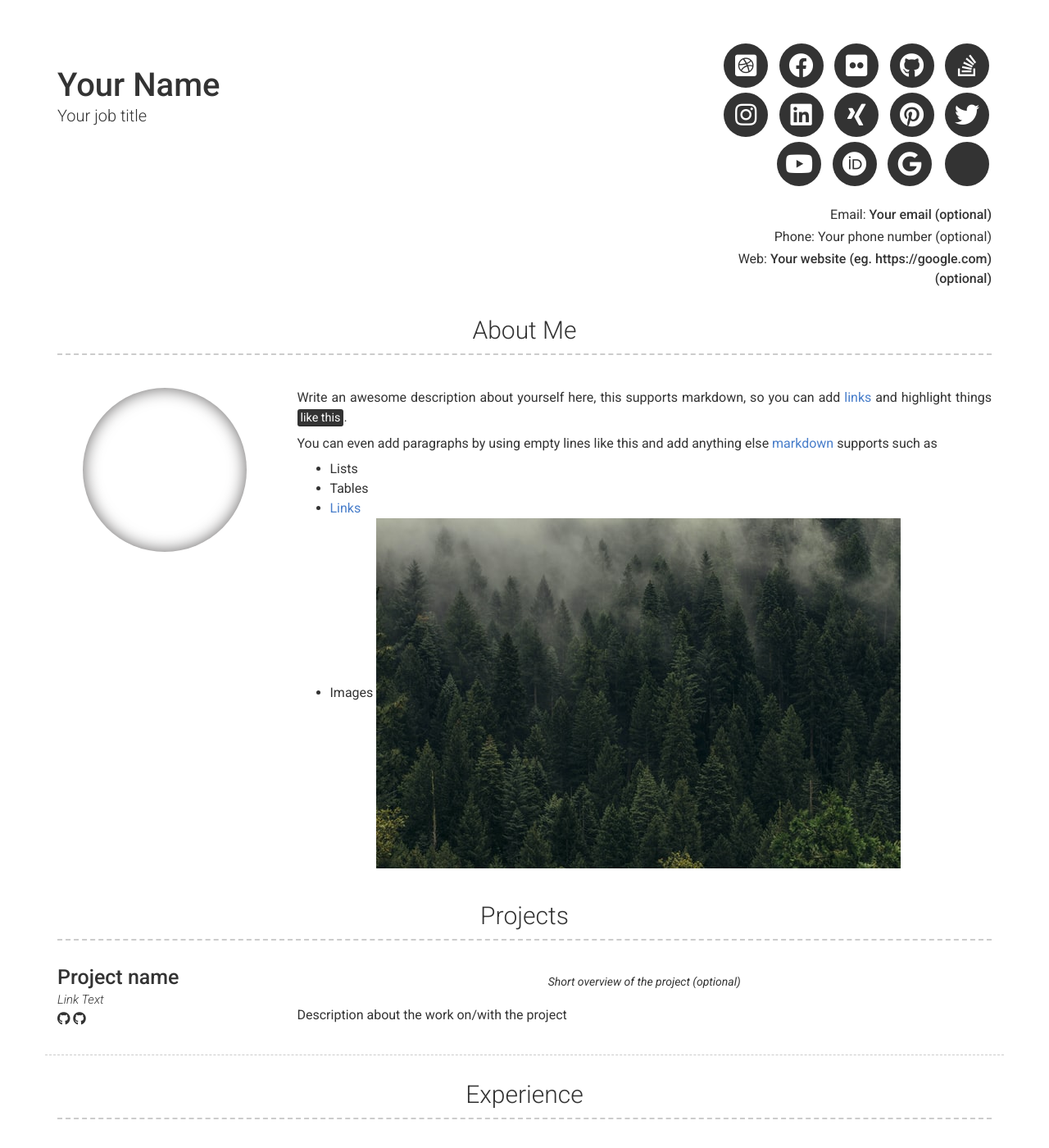
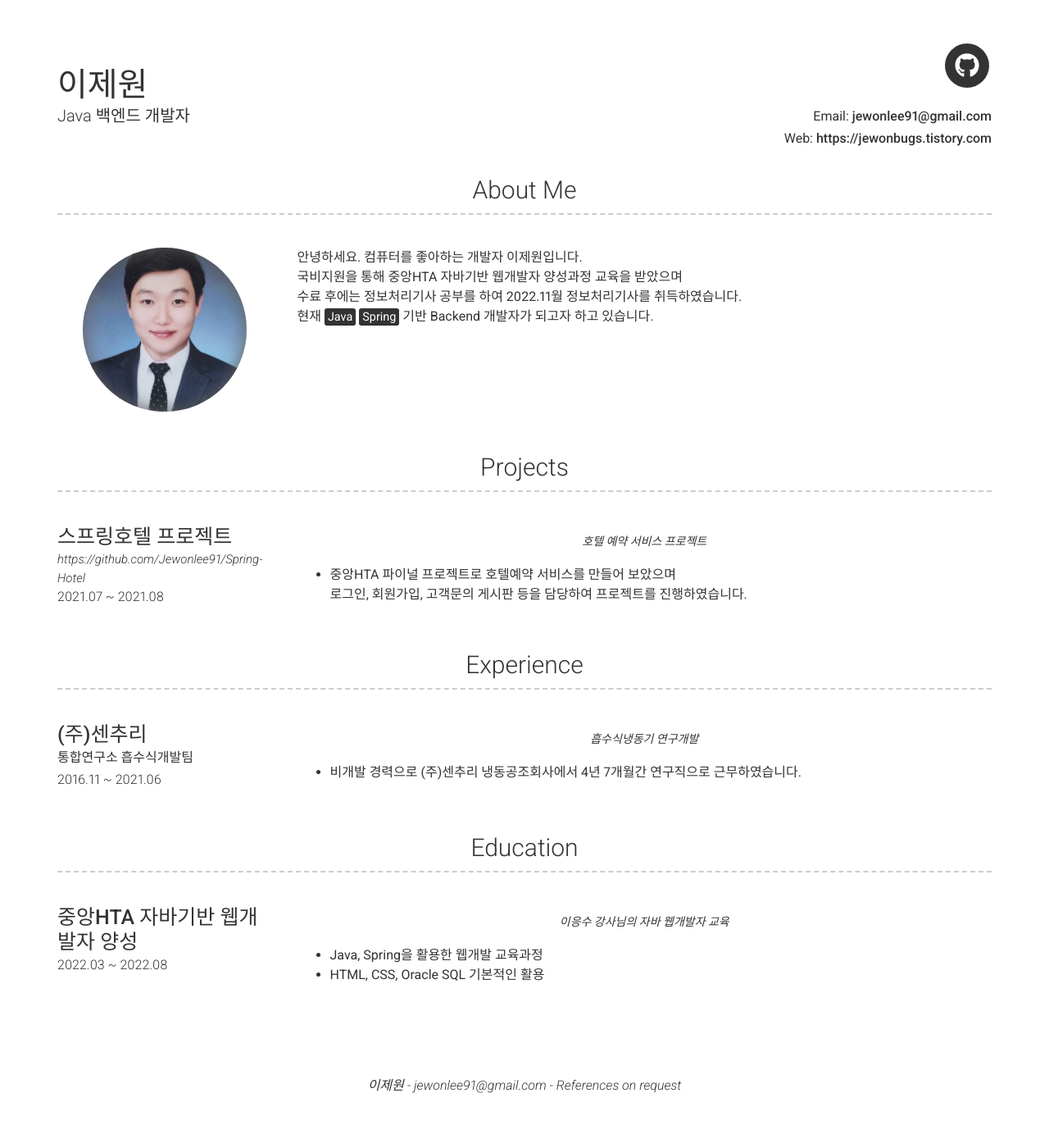
Before and after one commit to Jewonlee91/Jewonlee91.github.io, a Jekyll site: the page built from index.md, in a window 1280 px wide and 1400 px high. Shown: the whole window at 82% size. Built offline with Jekyll 4.4.1, drawn with Linux system fonts in a browser that asks for light colours; nearby versions of some CDN libraries; some of the changed text lies outside the part shown.

Commit message:
기본내용 작성

```diff
--- a/_config.yml
+++ b/_config.yml
@@ -1,43 +1,28 @@
 # Site
-repository: Git repository where your resume will be hosted, only required if you are hosting on GitHub (eg. sproogen/modern-resume-theme)
+repository: Jewonlee91/Jewonlee91.github.io
 # favicon: Directory of your favicon (eg. images/favicon.ico)(optional)
 
 # Content configuration version
-version: 2
+version: 0
 
 # Personal info
-name: Your Name
-title: Your job title
-email: Your email (optional)
+name: 이제원
+title: Java 백엔드 개발자
+email: jewonlee91@gmail.com
 # email_title: Email (Email title override)
-phone: Your phone number (optional)
-# phone_title: Phone (Phone title override)
-website: Your website (eg. https://google.com)(optional)
+website: https://jewonbugs.tistory.com
 # website_title: Web (Website title override)
 
 # Dark Mode (true/false/never)
 darkmode: false
 
 # Social links
-twitter_username: jekyllrb
-github_username:  jekyll
-stackoverflow_username: "00000001"
-dribbble_username: jekyll
-facebook_username: jekyll
-flickr_username: jekyll
-instagram_username: jekyll
-linkedin_username: jekyll
-xing_username: jekyll
-pinterest_username: jekyll
-youtube_username: jekyll
-orcid_username: 0000-0000-0000-0000
-googlescholar_username: D847cGsAAAAJ
-
+github_username:  jewonlee91
 # Additional icon links
-additional_links:
-- title: Link name
-  icon: Font Awesome brand icon name (eg. fab fa-twitter) (https://fontawesome.com/icons?d=gallery&s=brands&m=free)
-  url: Link url (eg. https://google.com)
+# additional_links:
+# - title: Link name
+#  icon: Font Awesome brand icon name (eg. fab fa-twitter) (https://fontawesome.com/icons?d=gallery&s=brands&m=free)
+#  url: Link url (eg. https://google.com)
 # - title: another link
 #   icon: font awesome brand icon name (eg. fab fa-twitter) (https://fontawesome.com/icons?d=gallery&s=brands&m=free)
 #   url: Link url (eg. https://google.com)
@@ -50,74 +35,30 @@ additional_links:
 
 # About Section
 # about_title: About Me (Use this to override about section title)
-about_profile_image: Directory of profile image (eg. images/profile.jpg)
+about_profile_image: images/profile.jpg
 about_content: | # this will include new lines to allow paragraphs
-  Write an awesome description about yourself here, this supports markdown, so you can add [links](http://foobar.com) and highlight things <mark>like this</mark>.
+ 안녕하세요. 컴퓨터를 좋아하는 개발자 이제원입니다.<br/>
+ 국비지원을 통해 중앙HTA 자바기반 웹개발자 양성과정 교육을 받았으며 <br/>
+ 수료 후에는 정보처리기사 공부를 하여 2022.11월 정보처리기사를 취득하였습니다.<br/>
+ 현재 <mark>Java</mark> <mark>Spring</mark> 기반 Backend 개발자가 되고자 하고 있습니다.
 
-  You can even add paragraphs by using empty lines like this and add anything else [markdown](https://www.markdownguide.org/getting-started#what-is-markdown) supports such as
-    - Lists
-    - Tables
-    - <a href="google.com">Links</a>
-    - Images ![alt text](/images/landscape-trees.jpg "Trees")
+# Projects Section
+# projects_title: Projects
 
-content:
-  - title: Projects # Title for the section
-    layout: list # Type of content section (list/text)
-    content:
-      - layout: left
-        border: weak  # Value of `weak` will display a weak border below this item. # Any
-                      # other value (or no value) means no border will be displayed
-        title: Project name
-        link: Link to project (eg. sproogen.github.io/modern-resume-theme)(optional)
-        link_text: Link Text
-        additional_links:
-          - title:  Github page for project (eg. sproogen/modern-resume-theme)
-            icon: fab fa-github
-            url: Link to project (eg. sproogen.github.io/modern-resume-theme)(optional)
-          - title:  Github page for project (eg. sproogen/modern-resume-theme)
-            icon: fab fa-github
-            url: Link to project (eg. sproogen.github.io/modern-resume-theme)(optional)
-        quote: >
-          Short overview of the project (optional)
-        description: | # this will include new lines to allow paragraphs
-          Description about the work on/with the project
-  - title: Experience
-    layout: list
-    content:
-      - layout: right
-        title: Company name
-        sub_title: Job title
-        caption: Date Range (eg. November 2016 - present)
-        link: Link to company (optional)
-        quote: >
-          Short description of the company (optional)
-        description: | # this will include new lines to allow paragraphs
-          Description of role
-  - title: Education
-    layout: list
-    content:
-      - layout: top-right
-        title: Institution name
-        sub_title: Qualifications (eg. BA Performing Arts)
-        caption: Date Range (eg. 2016 - 2019)
-        quote: >
-          Short institution or course description (optional)
-        description: | # this will include new lines to allow paragraphs
-          Description of qualification
-  - title: A Little More About Me
-    layout: text
-    content: | # this will include new lines to allow paragraphs
-      This is where you can write a little more about yourself. You could title this section **Interests** and include some of your other interests.
+# Experience Section
+# experience_title: Experience
 
-      Or you could title it **Skills** and write a bit more about things that make you more desirable, like *leadership* or *teamwork*
+# Education Section
+# educaton_title: Education
+
+# 자격증 Section
+# _title: 자격증
 
 # Footer
 footer_show_references: true
-# references_title: References on request (Override references text)
 
 # Build settings
-# theme: modern-resume-theme (Use this is you are hosting your resume yourself)
-# remote_theme: sproogen/modern-resume-theme (Use this if you are hosting your resume on GitHub)
+remote_theme: sproogen/modern-resume-theme
 
 sass:
   sass_dir: _sass
--- /dev/null
+++ b/_data/education.yml
@@ -0,0 +1,8 @@
+- layout: left
+  name: 중앙HTA 자바기반 웹개발자 양성
+  dates: 2022.03 ~ 2022.08
+  quote: >
+    이응수 강사님의 자바 웹개발자 교육
+  description: | # this will include new lines to allow paragraphs
+    * Java, Spring을 활용한 웹개발 교육과정
+    * HTML, CSS, Oracle SQL 기본적인 활용
--- /dev/null
+++ b/_data/experience.yml
@@ -0,0 +1,8 @@
+- layout: left
+  company: (주)센추리
+  job_title: 통합연구소 흡수식개발팀
+  dates: 2016.11 ~ 2021.06
+  quote: >
+   흡수식냉동기 연구개발
+  description: | # this will include new lines to allow paragraphs
+     * 비개발 경력으로 (주)센추리 냉동공조회사에서 4년 7개월간 연구직으로 근무하였습니다.
--- /dev/null
+++ b/_data/projects.yml
@@ -0,0 +1,16 @@
+- layout: left
+  border: weak  # Value of `weak` will display a weak border below this item. # Any
+                # other value (or no value) means no border will be displayed
+  name: 스프링호텔 프로젝트
+  link: https://github.com/Jewonlee91/Spring-Hotel
+  link_text: Github link
+  additional_links:
+    - title:  Github page for project (eg. sproogen/modern-resume-theme)
+      icon: fab fa-github
+      url: https://github.com/Jewonlee91/Spring-Hotel
+  dates: 2021.07 ~ 2021.08
+  quote: >
+    호텔 예약 서비스 프로젝트
+  description: | # this will include new lines to allow paragraphs
+    * 중앙HTA 파이널 프로젝트로 호텔예약 서비스를 만들어 보았으며 <br/>
+    로그인, 회원가입, 고객문의 게시판 등을 담당하여 프로젝트를 진행하였습니다.
--- /dev/null
+++ b/_data/skill.yml
@@ -0,0 +1,6 @@
+- layout: left
+  name: Backend
+  description: | # this will include new lines to allow paragraphs
+    * Java, Spring
+    * Spring Boot, Spring MVC
+    * Eclipse
```
Also changed, not shown: .github/ISSUE_TEMPLATE/bug_report.md (added), .github/ISSUE_TEMPLATE/feature_request.md (added), .github/workflows/ci-workflow.yml (added), Gemfile.lock, images/landscape-trees.jpg (deleted), images/profile.jpg (added), screenshot.png (added), 4 other files.
